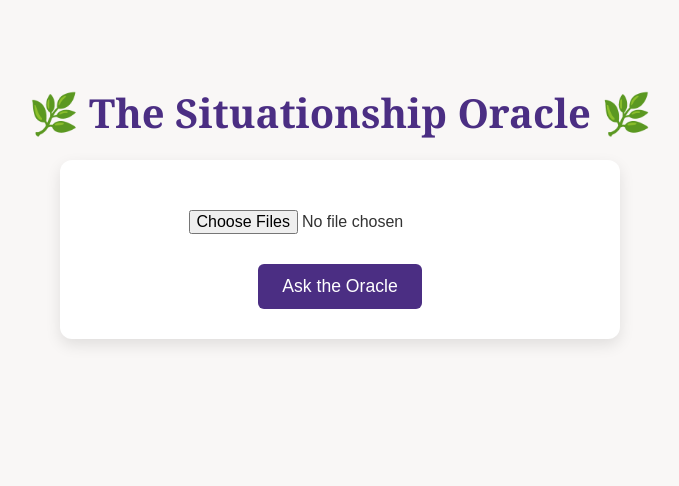
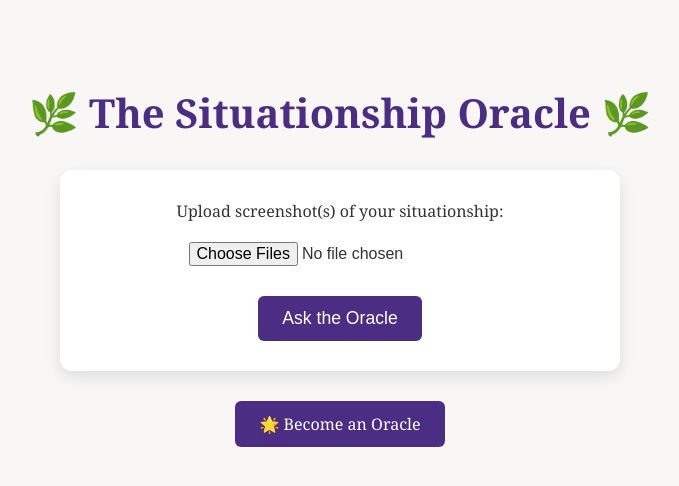
Before and after one commit to Valentino117/situationship-analyzer-web, a Flask app: page / in a window 1280 px wide. Shown: the top 486 px of the page, without its empty margins (300-979 px from the left). Run offline with Flask 3, Linux system fonts and the light colour scheme.

Commit message:
Add Oracle onboarding button and improve UI

```diff
--- a/templates/index.html
+++ b/templates/index.html
@@ -1,11 +1,12 @@
 <!DOCTYPE html>
 <html lang="en">
 <head>
-    <meta charset="UTF-8">
+  <meta charset="UTF-8" />
+  <meta name="viewport" content="width=device-width, initial-scale=1.0"/>
   <title>Situationship Oracle</title>
   <style>
     body {
-            font-family: 'Georgia', serif;
+      font-family: "Georgia", serif;
       background-color: #f9f7f6;
       color: #333;
       display: flex;
@@ -13,12 +14,14 @@
       align-items: center;
       padding: 50px;
     }
+
     h1 {
       font-size: 2.5em;
-            margin-bottom: 20px;
       color: #4b2e83;
+      margin-bottom: 10px;
       text-align: center;
     }
+
     form {
       background: #ffffff;
       padding: 30px;
@@ -27,11 +30,14 @@
       text-align: center;
       width: 100%;
       max-width: 500px;
+      margin-top: 20px;
     }
+
     input[type="file"] {
       margin: 20px 0;
       font-size: 1em;
     }
+
     button {
       background-color: #4b2e83;
       color: white;
@@ -42,9 +48,27 @@
       font-size: 1.1em;
       margin-top: 10px;
     }
+
     button:hover {
       background-color: #392065;
     }
+
+    .button {
+      display: inline-block;
+      margin-top: 30px;
+      padding: 12px 24px;
+      background-color: #4b2e83;
+      color: white;
+      font-size: 1em;
+      border-radius: 6px;
+      text-decoration: none;
+      transition: background-color 0.2s ease-in-out;
+    }
+
+    .button:hover {
+      background-color: #32205c;
+    }
+
     .result {
       margin-top: 40px;
       background: #ffffff;
@@ -57,6 +81,7 @@
       font-size: 1.2em;
       color: #444;
     }
+
     .oracle-says {
       font-style: italic;
       color: #5c3d99;
@@ -68,11 +93,14 @@
 </head>
 <body>
   <h1>🌿 The Situationship Oracle 🌿</h1>
+
   <form method="post" enctype="multipart/form-data">
-        <input type="file" name="file" multiple required accept="image/*">
-        <br>
+    <label for="screenshot">Upload screenshot(s) of your situationship:</label><br>
+    <input type="file" name="screenshot" multiple accept="image/*" required><br>
     <button type="submit">Ask the Oracle</button>
   </form>
+
+  <a class="button" href="/onboard-oracle">🌟 Become an Oracle</a>
 
   {% if analysis %}
     <div class="result">
```
Lines whose indentation alone changed are shown as unchanged.
